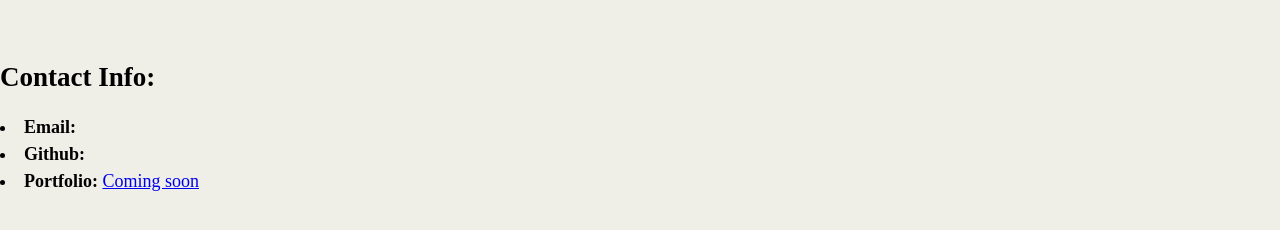
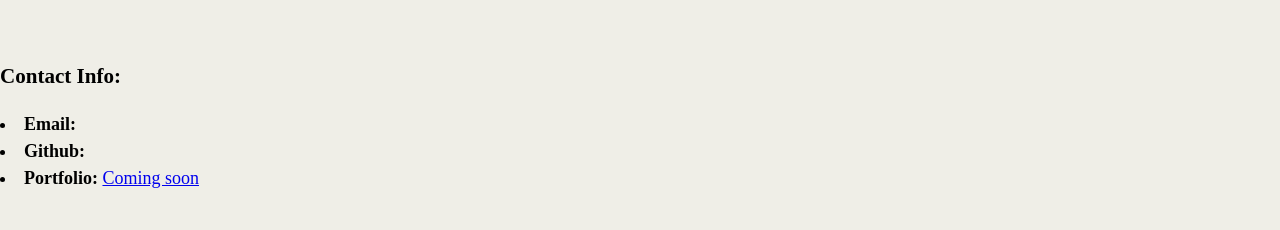
Before and after one commit to Benjatron87/Bootstrap-Portfolio, a plain HTML site: page basic-html/index.html in a window 1280 px wide. Shown: the part 268-498 px from the top of the page. Drawn offline with Linux system fonts and the light colour scheme.

Commit message:
simple update

```diff
--- a/basic-html/index.html
+++ b/basic-html/index.html
@@ -27,7 +27,7 @@
 
         <br>
 
-        <h2>Contact Info:</h2>
+        <h3>Contact Info:</h3>
 
         <li><strong>Email: </strong><a href="benjt122@gmail.com"></a></li>
         <li><strong>Github: </strong><a href="github.com"></a></li>
```
